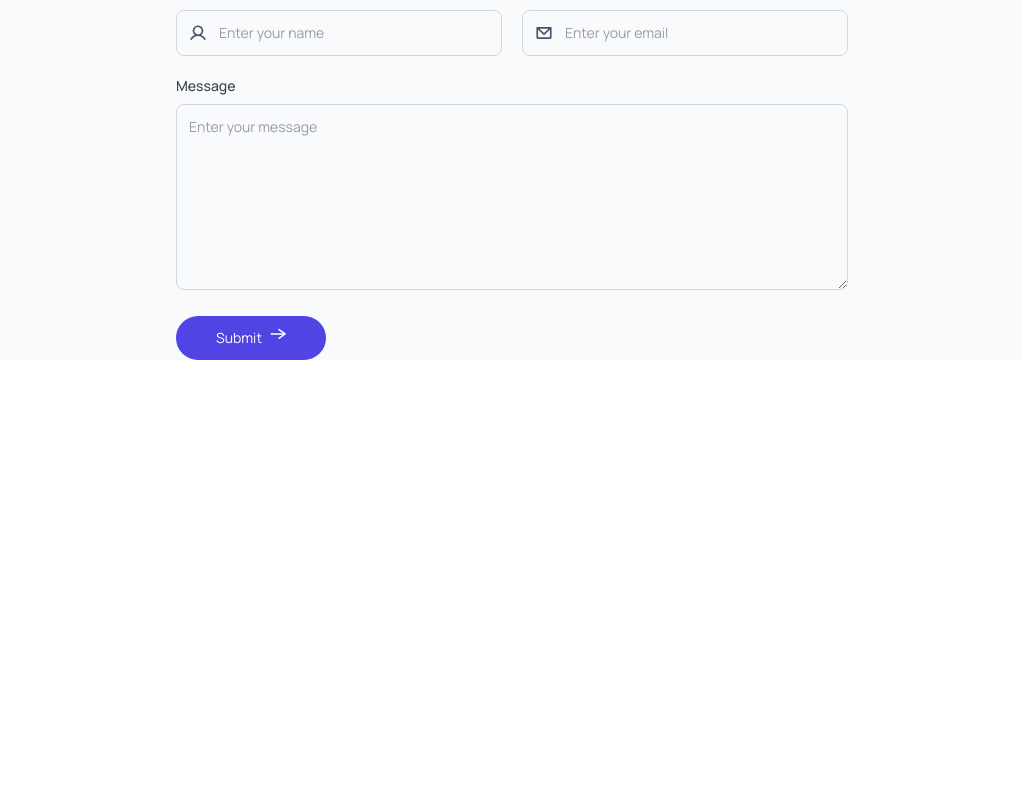
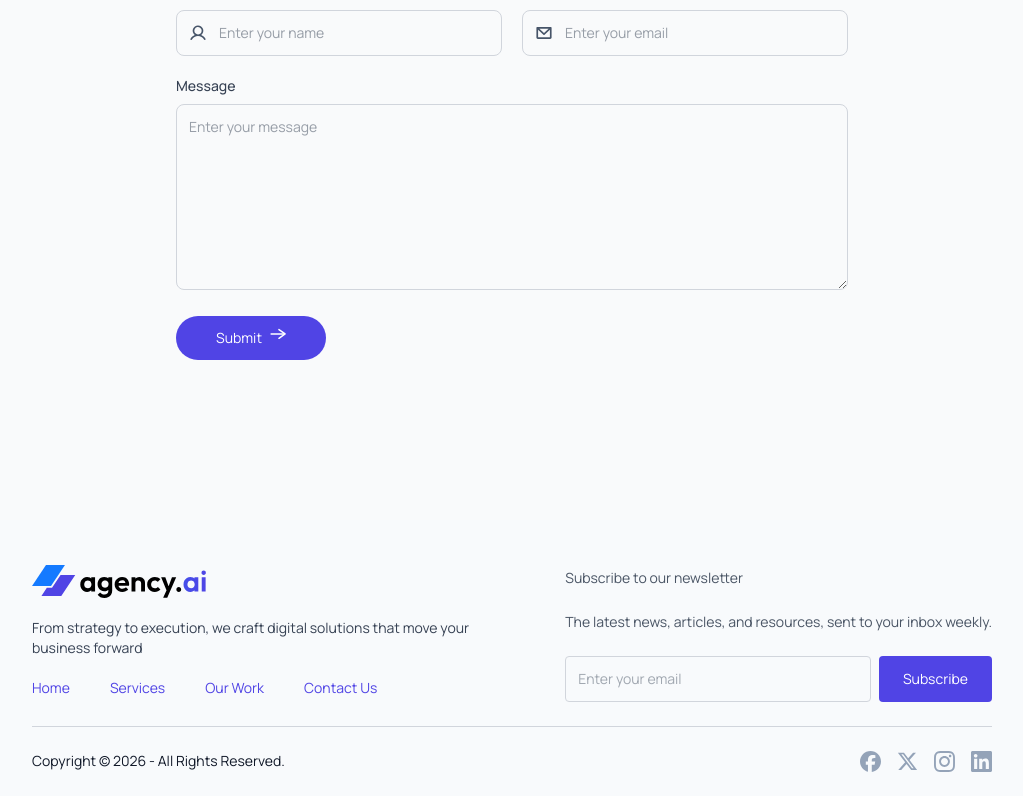
Before and after one commit to bipesh369/agency.ai, a React (Vite) app: page / in a window 1280 px wide. Shown: the part 3424-4220 px from the top of the page, without its empty margins (128-1151 px from the left). Before the commit the page ends 3784 px from the top, so only its background shows below. Built offline with nearby package versions, Linux system fonts and the light colour scheme.

Commit message:
make footer component

```diff
--- a/src/App.jsx
+++ b/src/App.jsx
@@ -7,6 +7,7 @@
 import Teams from "./components/Teams";
 import ContactUs from "./components/ContactUs";
 import { Toaster } from "react-hot-toast";
+import Footer from "./components/Footer";
 
 const App = () => {
   const [theme, setTheme] = useState(
@@ -44,6 +45,7 @@
       <OurWork />
       <Teams />
       <ContactUs />
+      <Footer theme={theme}/>
 
     </div>
   );
--- /dev/null
+++ b/src/components/Footer.jsx
@@ -0,0 +1,48 @@
+import React from 'react'
+import assets from '../assets/assets'
+
+const Footer = ({theme}) => {
+  return (
+    <div className='bg-slate-50 dark:bg-gray-900 pt-10 sm:pt-10 mt-20 sm:mt-40 px-4 sm:px-10 lg:px-24 xl:px-40'>
+      {/* footer top */}
+      <div className='flex justify-between lg:items-center max-lg:flex-col gap-10'>
+        <div  className='space-y-5 text-sm text-gray-700 dark:text-gray-400'>
+          <img src={theme === 'dark' ? assets.logo_dark : assets.logo} alt="" className='w-32 sm:w-44'/>
+          <p className='max-w-md'>From strategy to execution, we craft digital solutions that move your business forward</p>
+
+          <ul className='flex gap-10'>
+            <li className='text-primary'><a href="#hero">Home</a></li>
+            <li className='text-primary'><a href="#services">Services</a></li>
+            <li className='text-primary'><a href="#our-work">Our Work</a></li>
+            <li className='text-primary'><a href="#contact-us">Contact Us</a></li>
+          </ul>
+
+        </div>
+        <div className='text-gray-600 dark:text-gray-400'>
+          <h3 className='text-sm mt-2 mb-6'>Subscribe to our newsletter</h3>
+          <p className='text-sm mt-2 mb-6'>The latest news, articles, and resources, sent to your inbox weekly.</p>
+          <div className='flex gap-2 text-sm'>
+            <input type="email" placeholder='Enter your email' className='w-full p-3 text-sm outline-none rounded dark:text-gray-200 bg-transparent border border-gray-300 dark:border-gary-500'/>
+            <button className='bg-primary text-white rounded px-6'>Subscribe</button>
+          </div>
+        </div>
+      </div>
+        <hr className='border-gray-300 dark:border-gray-600 my-6'/>
+
+        {/* footer bottom */}
+        <div className='pb-6 text-sm text-gary-500 flex justify-center sm:justify-between gap-4 flex-wrap'>
+          <p>Copyright © {new Date().getFullYear()} - All Rights Reserved.</p>
+          <div className='flex items-center justify-between gap-4'>
+            <img src={assets.facebook_icon} alt="" />
+            <img src={assets.twitter_icon} alt="" />
+            <img src={assets.instagram_icon} alt="" />
+            <img src={assets.linkedin_icon} alt="" />
+          </div>
+        </div>
+
+
+    </div>
+  )
+}
+
+export default Footer
```
